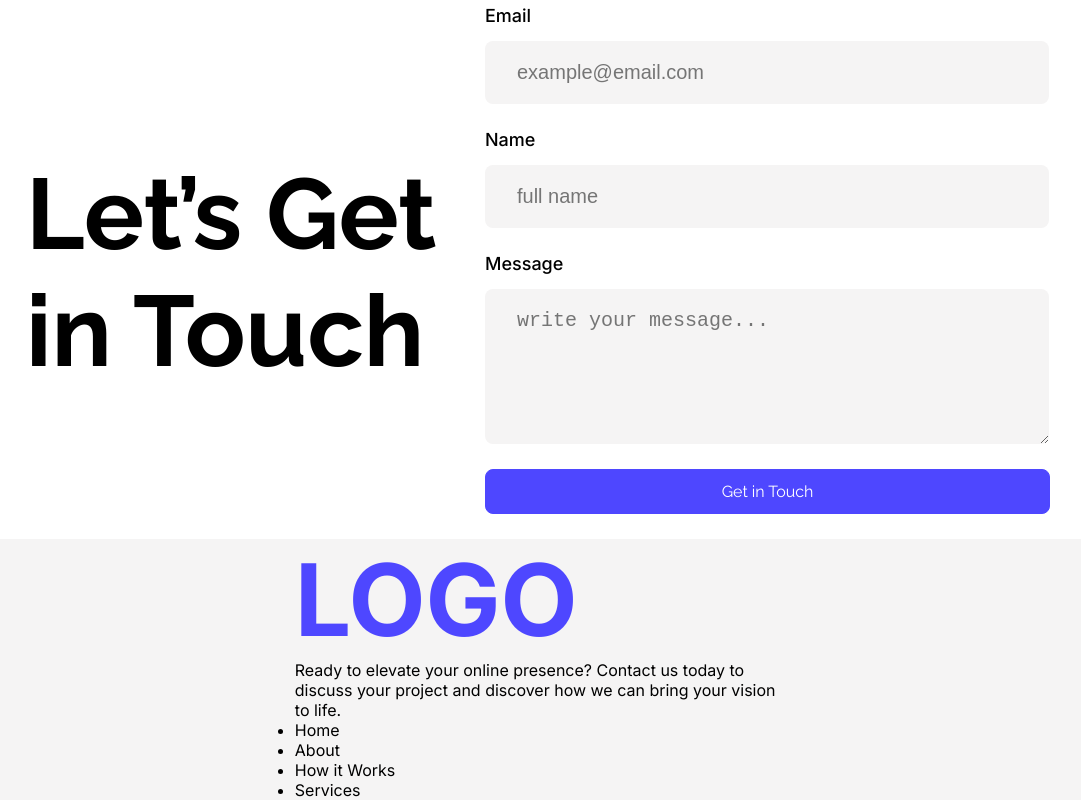
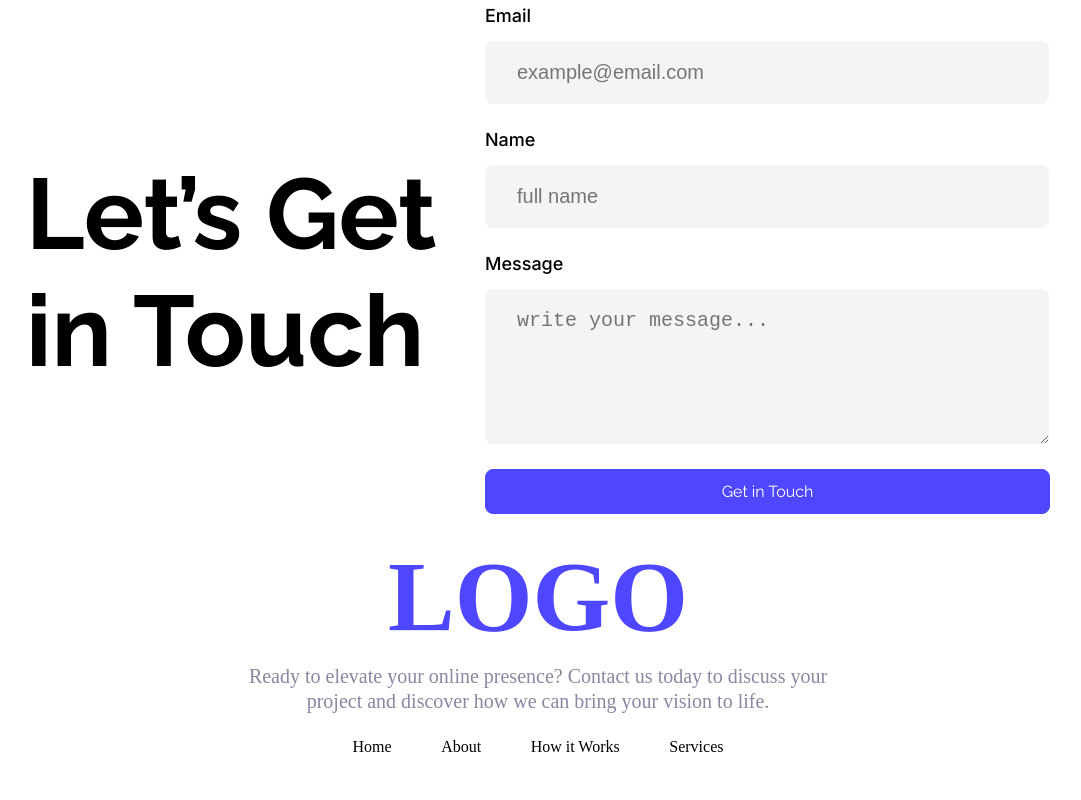
Before and after one commit to MDAbuSabbir/First-Assingment, a plain HTML site: page index.html in a window 1280 px wide. Shown: the part 2278-3078 px from the top of the page, without its empty margins (102-1183 px from the left). After the commit the page ends 3034 px from the top, so only its background shows below. Drawn offline with Linux system fonts and the light colour scheme.

Commit message:
Completed :)

```diff
--- a/style.css
+++ b/style.css
@@ -17,7 +17,7 @@
     border-radius: 8px;
     background-color: #4E47FF;
     cursor: pointer;
-    transition: 0.7s;
+    transition: 0.4s;
 }
 .btn-style:hover{
 
@@ -231,7 +231,7 @@ main{
     border-radius: 8px !important;
     background-color: #4E47FF !important;
     cursor: pointer !important;
-    transition: 0.7s;
+    transition: 0.4s;
 }
 .form-submit:hover{
     color: #4E47FF !important;
@@ -240,19 +240,41 @@ main{
     font-weight: 700 !important;
 }
 /* footer styles starts from here */
-footer{
+ffooter{
     font-family: "Inter", sans-serif;
     background-color: #f5f4f4;
+    padding: 110px 0;
 }
 .footer-container{
     display: flex;
     flex-direction: column;
-    max-width: 38%;
+    max-width: 630px;
     margin: auto;
 }
 .footer-container h2{
     font-size: 100px;
     font-weight: 700;
     color: #4E47FF;
-
+    text-align: center;
 }
+.footer-container p{
+    margin-top: 10px;
+    margin-bottom: 24px;
+    font-size: 20px;
+    color: #8987A1;
+    font-weight: 400;
+    text-align: center;
+    line-height: 25px;
+}
+.footer-container ul{
+    margin: 0 80px;
+    display: flex;
+    justify-content: space-evenly;
+}
+.footer-container ul li{
+    list-style-type: none;
+}
+.footer-container ul li a {
+    text-decoration: none;
+    color: #8987A1;
+}
```
